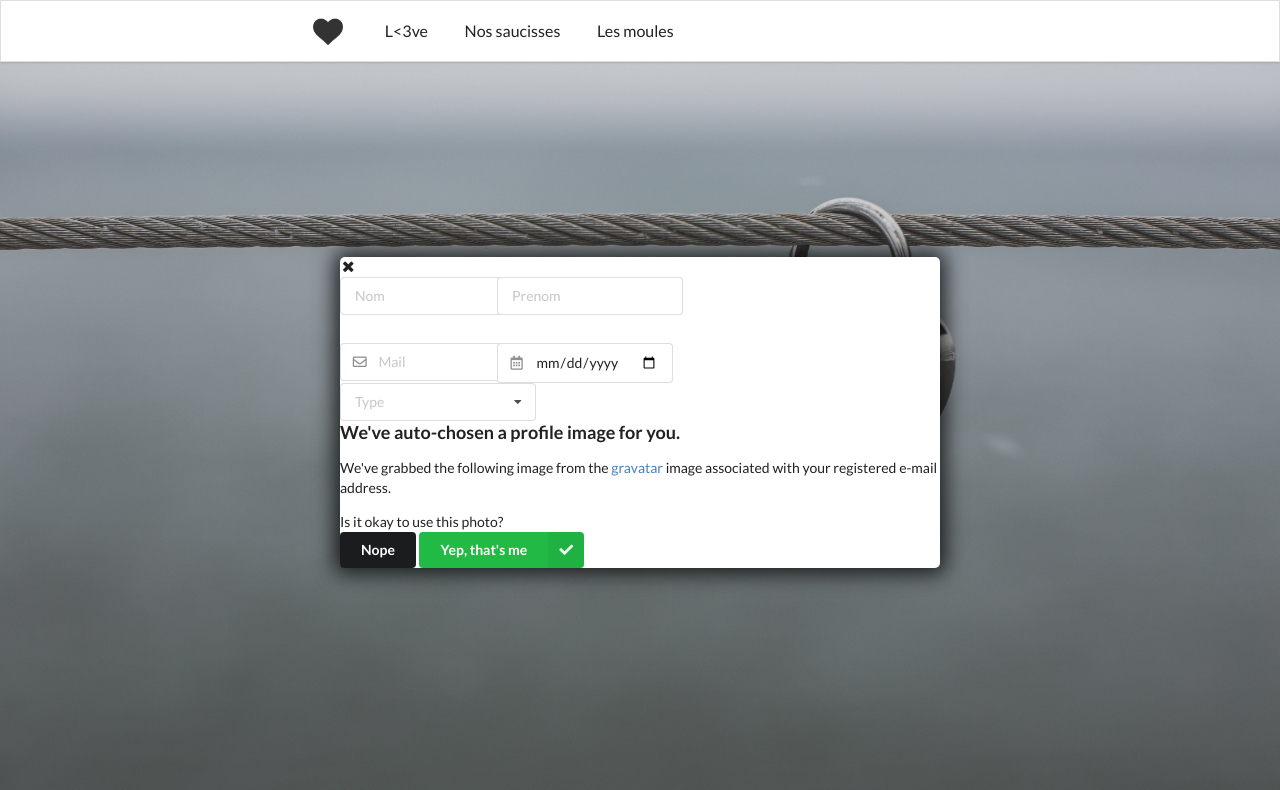
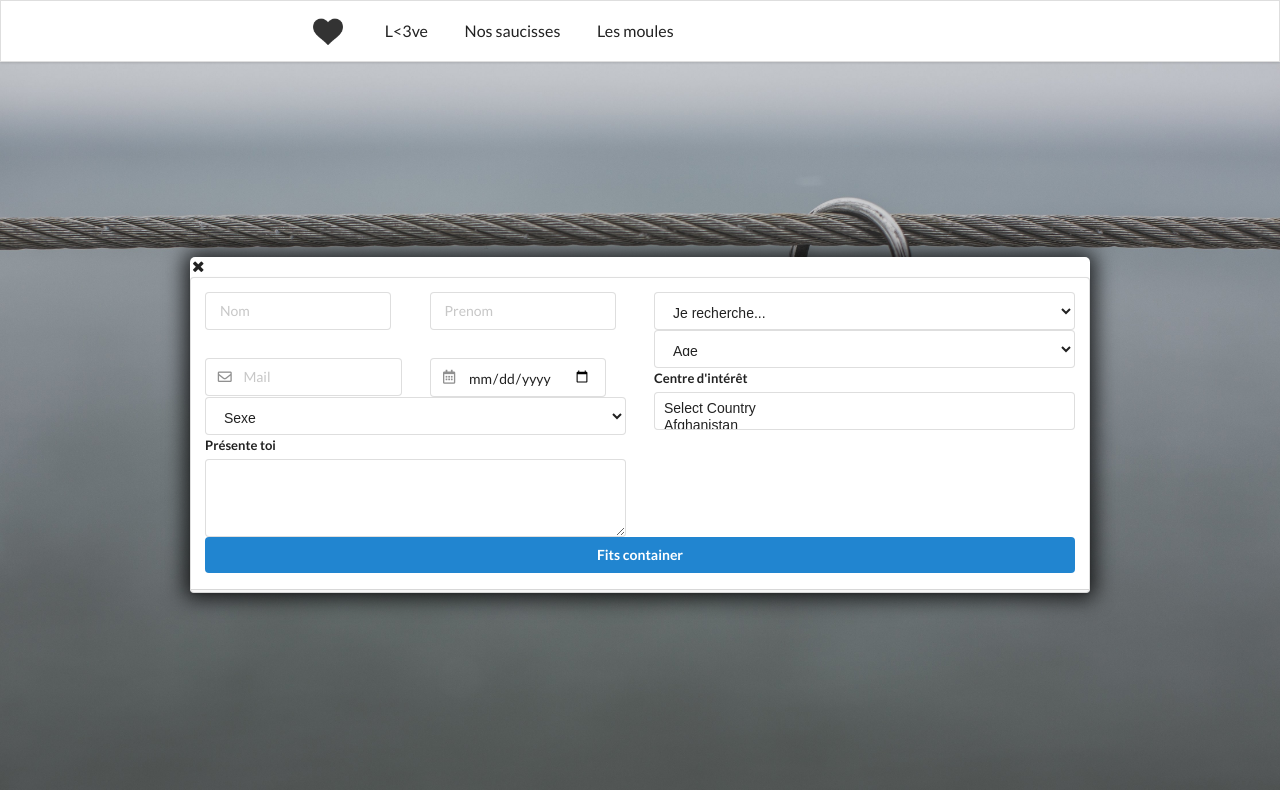
Before and after one commit to loucaM/front-lovegos, an Angular app: page /connexion in a window 1280 px wide. Both pictures are taken after a click on the button "Sign Up". Shown: the top 790 px of the page. Built offline with nearby package versions, Linux system fonts and the light colour scheme.

Commit message:
ajout formulaire d'inscription

```diff
--- a/src/app/connexion/connexion.component.css
+++ b/src/app/connexion/connexion.component.css
@@ -20,7 +20,7 @@
     margin-top: 20%;
     margin-left: auto;
     margin-right: auto;
-    width: 600px;
+    width: 900px;
     background-color: white;
     border-radius: 5px;
     box-shadow: 0px 0px 20px 6px rgba(0,0,0,0.75);
--- a/src/app/connexion/connexion.component.html
+++ b/src/app/connexion/connexion.component.html
@@ -1,7 +1,9 @@
 <div class="connexion-container">
 
     <div class="modal-connect" *ngIf="showModal"  >
-        <i class="close icon"></i>
+       <div><i class="close icon" (click)="onCloseModal()"></i></div>
+        <form class="ui form">
+        <div class="ui stacked segment">
         <div class="ui grid">
             <div class="eight wide column">
                 <div class="ui grid">
@@ -30,54 +32,60 @@
                           </div>
                     </div>
                 </div>
-                <div class="ui selection dropdown">
-                    <input name="card[type]" type="hidden">
-                    <div class="default text">Type</div>
-                    <i class="dropdown icon"></i>
-                    <div class="menu">
-                      <div class="item" data-value="visa">
-                        <i class="visa icon"></i>
-                        Visa
-                      </div>
-                      <div class="item" data-value="amex">
-                        <i class="amex icon"></i>
-                        American Express
-                      </div>
-                      <div class="item" data-value="discover">
-                        <i class="discover icon"></i>
-                        Discover
-                      </div>
-                    </div>
+                <select class="ui selection dropdown" >
+                <option value="" disabled selected>Sexe</option>
+                <option value="h">Homme</option>
+                <option value="f">Femme</option>
+                <option value="other">Autre</option>
+                </select>
+                <div class="field">
+                    <label>Présente toi</label>
+                    <textarea rows="3"></textarea>
                   </div>
-
-
-
-
-
 
             </div>
             <div class="eight wide column">
+                <select class="ui selection dropdown" >
+                    <option value="" disabled selected>Je recherche...</option>
+                    <option value="h">Homme</option>
+                    <option value="f">Femme</option>
+                    <option value="other">tout</option>
+                  </select>
+                  <select class="ui selection dropdown" >
+                      <option value="" disabled selected>Age</option>
+                      <option value="jeune">jeune</option>
+                      <option value="moyen">milf</option>
+                      <option value="++">Autre</option>
+                    </select>
 
+                    <div class="field">
+                        <label>Centre d'intérêt</label>
+                        <select multiple="" class="ui dropdown">
+                          <option value="">Select Country</option>
+                          <option value="AF">Afghanistan</option>
+                          <option value="AX">Åland Islands</option>
+                          <option value="AL">Albania</option>
+                          <option value="DZ">Algeria</option>
+                          <option value="AS">American Samoa</option>
+                          <option value="AD">Andorra</option>
+                          <option value="AO">Angola</option>
+                          <option value="AI">Anguilla</option>
+                        </select>
+                      </div>
             </div>
+
         </div>
 
         <div class="image content">
 
-          <div class="description">
-            <div class="ui header">We've auto-chosen a profile image for you.</div>
-            <p>We've grabbed the following image from the <a href="https://www.gravatar.com" target="_blank">gravatar</a> image associated with your registered e-mail address.</p>
-            <p>Is it okay to use this photo?</p>
-          </div>
+
         </div>
         <div class="actions">
-          <div class="ui black deny button">
-            Nope
-          </div>
-          <div class="ui positive right labeled icon button">
-            Yep, that's me
-            <i class="checkmark icon"></i>
-          </div>
+            <button class="fluid ui blue button">Fits container</button>
+
         </div>
+        </div>
+      </form>
       </div>
 
 
--- a/src/app/connexion/connexion.component.ts
+++ b/src/app/connexion/connexion.component.ts
@@ -6,7 +6,7 @@ import * as $ from 'jquery' ;
   templateUrl: './connexion.component.html',
   styleUrls: ['./connexion.component.css']
 })
-export class ConnexionComponent implements OnInit {
+export class ConnexionComponent implements  OnInit {
 
   constructor() { }
   showModal: boolean = false ;
@@ -16,6 +16,11 @@ export class ConnexionComponent implements OnInit {
     console.log("showModal");
   }
 
+  onCloseModal()
+ {
+   this.showModal = false ;
+    console.log("showModal");
+ }
   ngOnInit() {
 
     }
--- a/src/index.html
+++ b/src/index.html
@@ -8,7 +8,7 @@
   <meta name="viewport" content="width=device-width, initial-scale=1">
   <link rel="icon" type="image/x-icon" href="favicon.ico">
   <script src="https://ajax.googleapis.com/ajax/libs/jquery/3.3.1/jquery.min.js"></script>
-  <script src="https://cdnjs.cloudflare.com/ajax/libs/semantic-ui/2.3.0/semantic.min.js"></script>  <link rel="stylesheet" href="https://cdnjs.cloudflare.com/ajax/libs/semantic-ui/2.3.1/semantic.min.css" />
+  <script src="https://cdnjs.cloudflare.com/ajax/libs/semantic-ui/2.3.1/semantic.js"></script>   <link rel="stylesheet" href="https://cdnjs.cloudflare.com/ajax/libs/semantic-ui/2.3.1/semantic.min.css" />
 </head>
 <body>
   <app-root></app-root>
```
